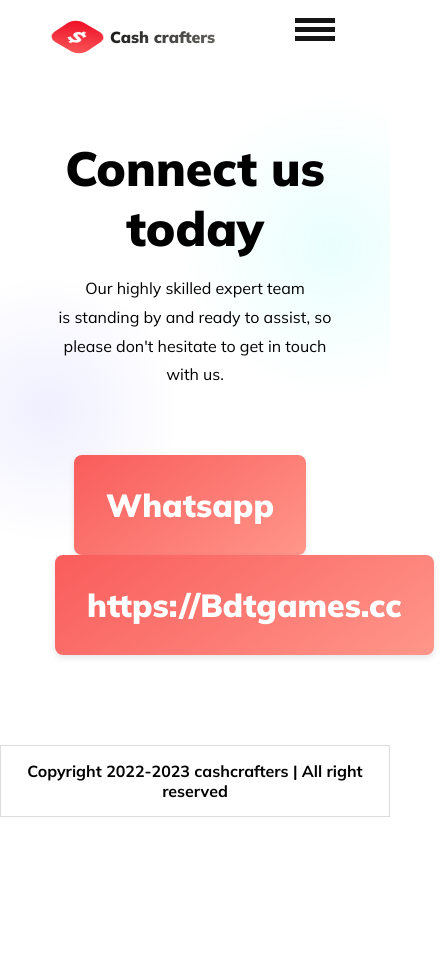
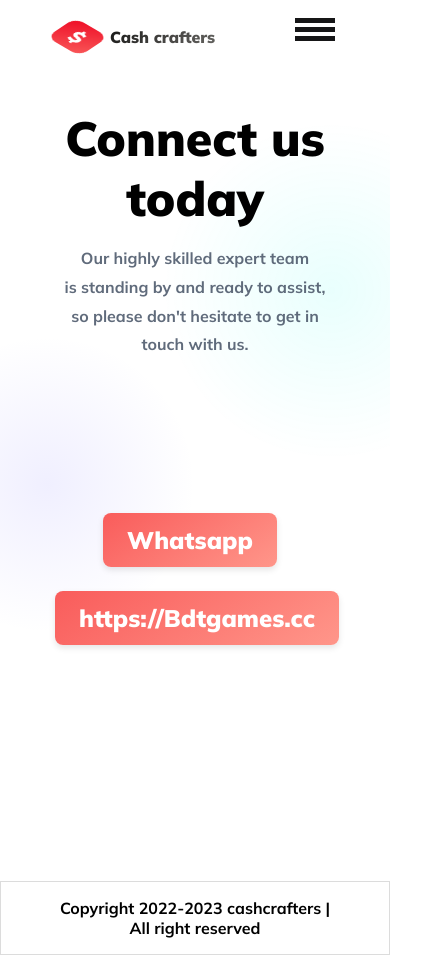
Before and after one commit to shah2266/earnmoney, a plain HTML site: page inquiry.html in a window 390 px wide. Shown: the whole page, 444 px wide, since content can reach past the window. Before the commit the page ends 844 px from the top, so only its background shows below. Drawn offline with nearby package versions, Linux system fonts and the light colour scheme.

Commit message:
Fix html and css issues

```diff
--- a/inquiry.html
+++ b/inquiry.html
@@ -46,9 +46,8 @@
                     </div>
                 </div>
             </nav> <!--#end navbar-->
-        </div>
 
-        <div class="container inquiry">
+            <div class="hero-content inquiry">
                 <h1 class="text-centered">Connect us today</h1>
                 <p class="text-centered">Our highly skilled expert team <br>is
                     standing by and ready to assist, so please don't hesitate to get in touch with us.
@@ -57,16 +56,20 @@
                     <div class="col-4">
                         <ul>
                             <li><a href="https://wa.me/+8801777330633">Whatsapp</a></li>
-                        <li><a href="https://bdtcasino.cc/#/register?invitationCode=5751274506">https://Bdtgames.cc</a>
+                            <li><a
+                                    href="https://bdtcasino.cc/#/register?invitationCode=5751274506">https://Bdtgames.cc</a>
                             </li>
                         </ul>
+                    </div>
                 </div>
             </div>
         </div>
 
     </header>
     <footer>
+        <div class="container">
             <a href="#">Copyright 2022-2023 cashcrafters | All right reserved</a>
+        </div>
     </footer>
     <script src="https://cdnjs.cloudflare.com/ajax/libs/jquery/2.1.3/jquery.min.js"></script>
     <script>
--- a/styles/style.css
+++ b/styles/style.css
@@ -317,16 +317,30 @@ header {
     }
 }
 
-.header-content {
+.hero-content {
+    padding-block: var(--section-padding);
+}
+.hero-content h1 + p {
+    margin-bottom: 3em;
+    font-weight: var(--weight-semi);
+    color: #4f5b6d;
+    opacity: .9;
+}
+
+@media screen and (max-width: 768px) {
+    .hero-content h1 + p {
+        margin-bottom: 2em;
+    }
+}
+.welcome-content {
     display: flex;
     flex-wrap: wrap;
     justify-content: center;
     align-items: center;
-    padding-block: var(--section-padding);
 }
 
 @media screen and (min-width: 769px) {
-    .header-content div {
+    .welcome-content div {
         max-width: calc(100% / 2);
     }
     .img-animation .icon {
@@ -335,7 +349,7 @@ header {
 }
 
 @media screen and (max-width: 768px) {
-    .header-content div:nth-child(2) {
+    .welcome-content div:nth-child(2) {
         display: none;
     }
     .img-animation {
@@ -653,18 +667,15 @@ header {
 }
 
 /* platform styles */
-
+.platform a {
+    color: #25a3dd;
+    transition: all .35s cubic-bezier(0.175, 0.885, 0.32, 1.275);
+}
 .platform section {
     border-bottom:1px solid var(--border-color);
     margin-bottom: 1.5em;
 }
-.platform h2 {
-    text-align: left;
-}
-.platform a {
-    color: #25a3dd;
-    transition: all .35s cubic-bezier(0.175, 0.885, 0.32, 1.275);
-}
+
 .platform a:hover {
     text-decoration: underline;
     color: var(--primary);
@@ -829,11 +840,8 @@ header {
 
 
 /*inquiry styles*/
-.inquiry {
-    margin-top: 3em;
-}
 .inquiry .d-flex {
-    min-height: 300px;
+    min-height: 400px;
     text-align: center;
 }
 .inquiry ul {
@@ -846,10 +854,9 @@ header {
     margin-right: 10px;
 }
 .inquiry li a {
-    min-width: 200px;
-    height: 100px;
     font-size: 2em;
     padding: 1em;
+    margin-bottom: 1em;
     font-weight: var(--weight-bold);
     display: flex;
     align-items: center;
@@ -860,6 +867,14 @@ header {
     box-shadow: 0px 3px 6px rgba(0, 0, 0, 0.1);
     border-radius: var(--radius);
 }
+
+@media screen and (max-width: 768px) {
+    .inquiry li a {
+        font-size: 1.5em;
+        padding: .5em 1em;
+    }
+}
+
 
 .inquiry li:hover a {
     background: linear-gradient(325deg, #ebebeb, #ffffff);
@@ -872,7 +887,6 @@ header {
 /* footer styles */
 footer {
     border: 1px solid gainsboro;
-    padding-block: 15px;
     text-align: center;
     font-weight: var(--weight-semi);
 }
```
Also changed, not shown: faq.html (+16 -9 lines), index.html (+5 -3 lines), platform.html (+13 -10 lines). Lines whose indentation alone changed are shown as unchanged.
